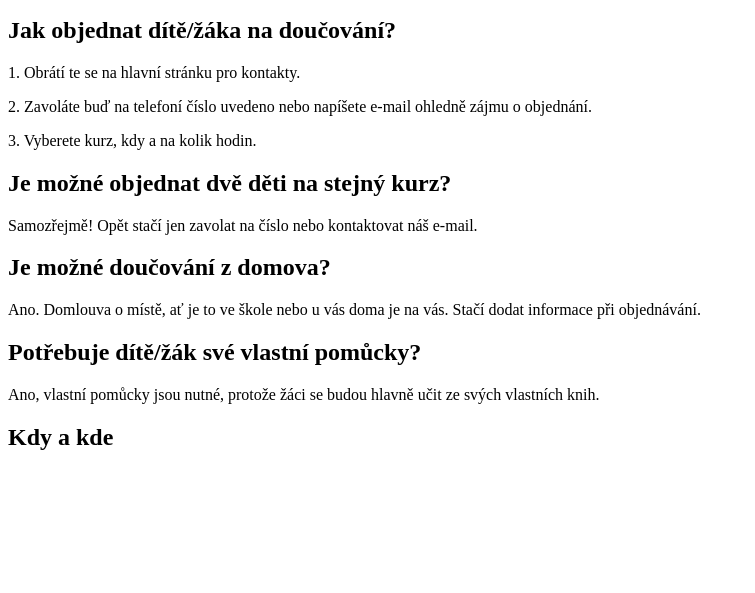
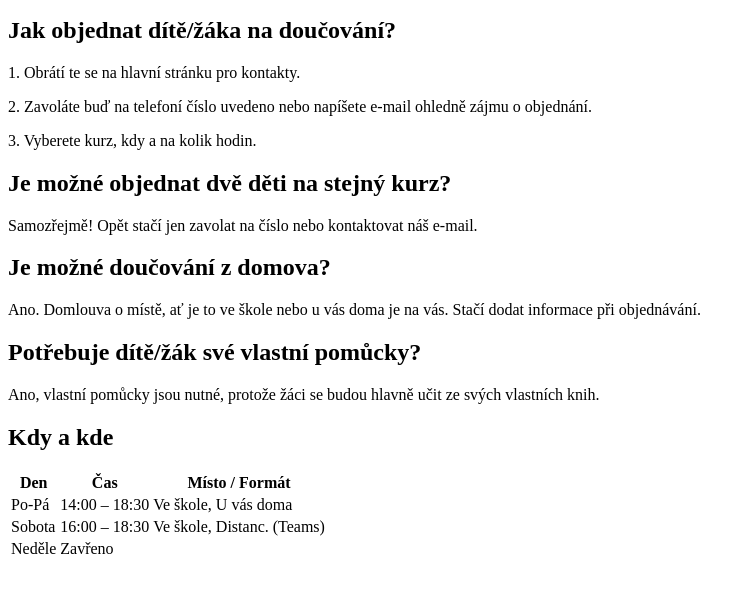
Before and after one commit to soucekj1/soucekj1.github.io, a plain HTML site: page dotazy.html in a window 1280 px wide. Shown: the part 127-720 px from the top of the page, without its empty margins (0-755 px from the left). Drawn offline with Linux system fonts and the light colour scheme.

Commit message:
Add schedule table to dotazy.html
Added a schedule table with days, times, and locations for classes.

```diff
--- a/dotazy.html
+++ b/dotazy.html
@@ -34,6 +34,30 @@
   <p>Ano, vlastní pomůcky jsou nutné, protože žáci se budou hlavně učit ze svých vlastních knih.</p>
 
   <h2>Kdy a kde</h2>
+  <table>
+    <thead>
+        <tr>
+            <th>Den</th>
+            <th>Čas</th>
+            <th>Místo / Formát</th>
+        </tr>
+    </thead>
+    <tbody>
+        <tr>
+            <td>Po-Pá</td>
+            <td>14:00 – 18:30</td>
+            <td>Ve škole, U vás doma</td>
+        </tr>
+        <tr>
+            <td>Sobota</td>
+            <td>16:00 – 18:30</td>
+            <td>Ve škole, Distanc. (Teams)</td>
+        </tr>
+        <tr>
+            <td>Neděle</td>
+            <td>Zavřeno</td>
+            <td></td>
+        </tr>
 
 
 </body>
```
